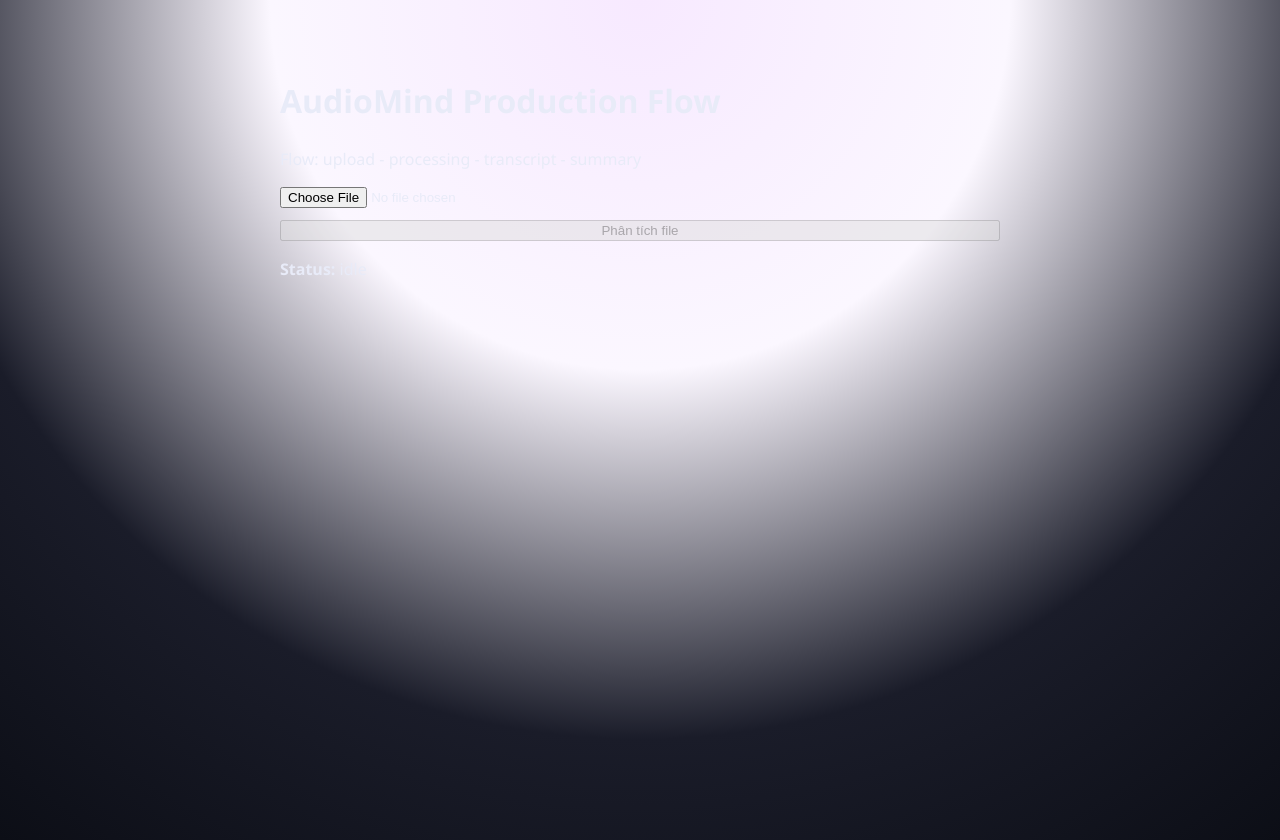
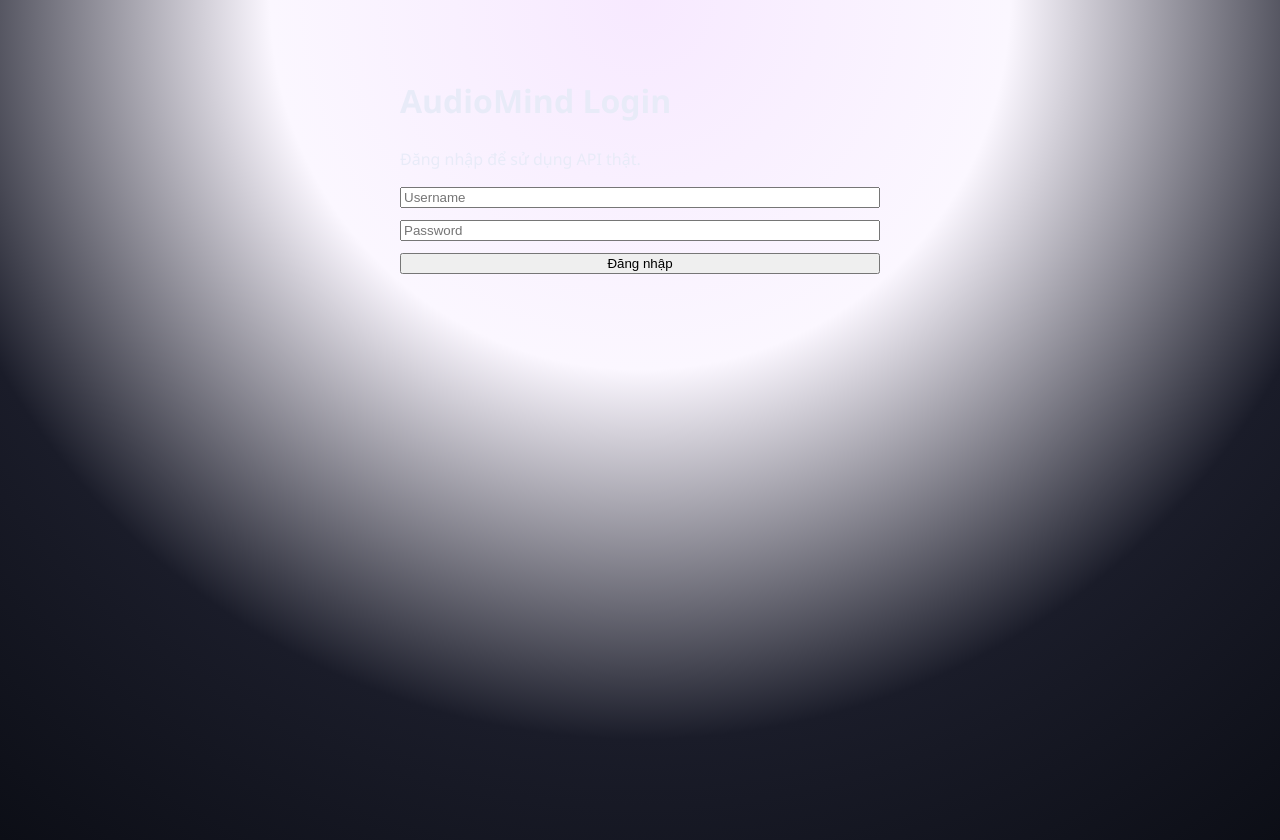
Before and after one commit to lamthanhphuc/audiomind-monorepo, a React (Vite) app in the folder FE-Audiomind/: page / in a window 1280 px wide. Built offline with nearby package versions, Linux system fonts and the light colour scheme; no server answers.

Commit message:
feat: enable frontend login flow with real token state

```diff
--- a/FE-Audiomind/src/App.tsx
+++ b/FE-Audiomind/src/App.tsx
@@ -1,5 +1,6 @@
 import { useEffect, useMemo, useRef, useState } from 'react'
 import { getAnalysis, getProcessingStatus, getTranscript, processAudio, uploadAudio } from './services/api'
+import { clearAccessToken, getAccessToken, login, setAccessToken } from './services/auth'
 
 type ResultView = {
   meetingId: number
@@ -62,13 +63,46 @@
   const [error, setError] = useState('')
   const [status, setStatus] = useState('idle')
   const [result, setResult] = useState<ResultView | null>(null)
+  const [username, setUsername] = useState('')
+  const [password, setPassword] = useState('')
+  const [authError, setAuthError] = useState('')
+  const [isAuthenticated, setIsAuthenticated] = useState(false)
   const abortControllerRef = useRef<AbortController | null>(null)
 
   useEffect(() => {
+    setIsAuthenticated(Boolean(getAccessToken()))
     return () => {
       abortControllerRef.current?.abort()
     }
   }, [])
+
+  const handleLogin = async () => {
+    if (!username.trim() || !password) {
+      setAuthError('Vui lòng nhập username và mật khẩu')
+      return
+    }
+
+    try {
+      setAuthError('')
+      const auth = await login({
+        username: username.trim(),
+        password,
+      })
+      setAccessToken(auth.accessToken)
+      setIsAuthenticated(true)
+    } catch (loginError) {
+      setAuthError(loginError instanceof Error ? loginError.message : 'Đăng nhập thất bại')
+    }
+  }
+
+  const handleLogout = () => {
+    clearAccessToken()
+    setIsAuthenticated(false)
+    setResult(null)
+    setStatus('idle')
+    setError('')
+    setPassword('')
+  }
 
   const transcriptText = useMemo(() => result?.transcript || '(empty)', [result])
   const summaryText = useMemo(() => result?.summary || '(empty)', [result])
@@ -135,10 +169,38 @@
     abortControllerRef.current?.abort()
   }
 
+  if (!isAuthenticated) {
+    return (
+      <main style={{ maxWidth: 480, margin: '40px auto', fontFamily: 'Segoe UI, sans-serif', padding: 16 }}>
+        <h1>AudioMind Login</h1>
+        <p>Đăng nhập để sử dụng API thật.</p>
+        <div style={{ display: 'grid', gap: 12, marginTop: 16 }}>
+          <input
+            type="text"
+            placeholder="Username"
+            value={username}
+            onChange={(event) => setUsername(event.target.value)}
+          />
+          <input
+            type="password"
+            placeholder="Password"
+            value={password}
+            onChange={(event) => setPassword(event.target.value)}
+          />
+          <button type="button" onClick={handleLogin}>Đăng nhập</button>
+        </div>
+        {authError && <p style={{ color: 'crimson', marginTop: 12 }}>{authError}</p>}
+      </main>
+    )
+  }
+
   return (
     <main style={{ maxWidth: 720, margin: '40px auto', fontFamily: 'Segoe UI, sans-serif', padding: 16 }}>
       <h1>AudioMind Production Flow</h1>
       <p>Flow: upload - processing - transcript - summary</p>
+      <button type="button" onClick={handleLogout} style={{ marginBottom: 16 }}>
+        Đăng xuất
+      </button>
 
       <div style={{ display: 'grid', gap: 12, marginBottom: 16 }}>
         <input
```
